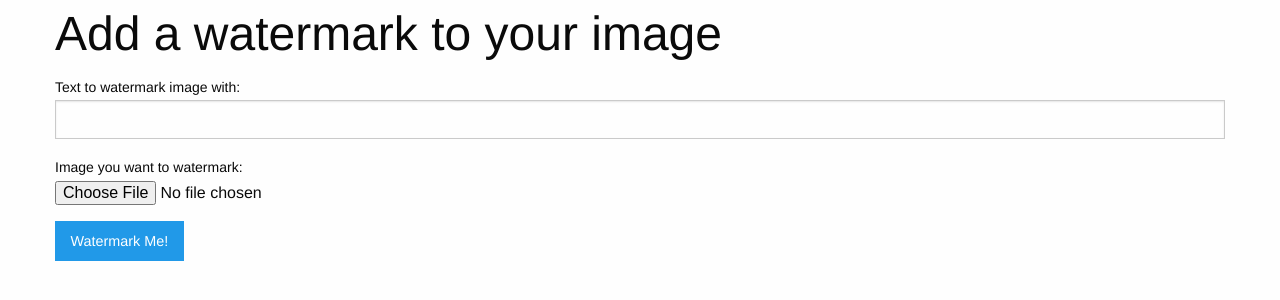
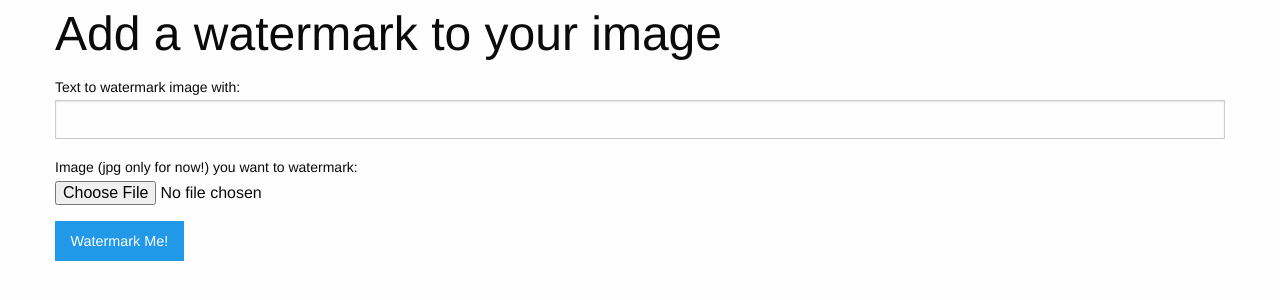
Before and after one commit to number8pie/watermark, a PHP site: page / in a window 1280 px wide. Shown: the top 300 px of the page. Run offline with PHP 8.4, Linux system fonts and the light colour scheme.

Commit message:
added jpg only to label

```diff
--- a/index.php
+++ b/index.php
@@ -51,7 +51,7 @@ if (isset($_POST['submit'])) {
         <form enctype="multipart/form-data" method="post" action="<?php echo $_SERVER['PHP_SELF']; ?>">
           <label for="wm_txt">Text to watermark image with:</label>
           <input type="text" id="wm_txt" name="wm_txt" value="<?php if(!empty($wm_txt)) { echo $wm_txt; } ?>"></input>
-          <label for="wm_img">Image you want to watermark:</label>
+          <label for="wm_img">Image (jpg only for now!) you want to watermark:</label>
           <input type="file" id="wm_img" name="wm_img"></input>
           <input class="button" type="submit" name="submit" value="Watermark Me!"></input>
         </form>
```
